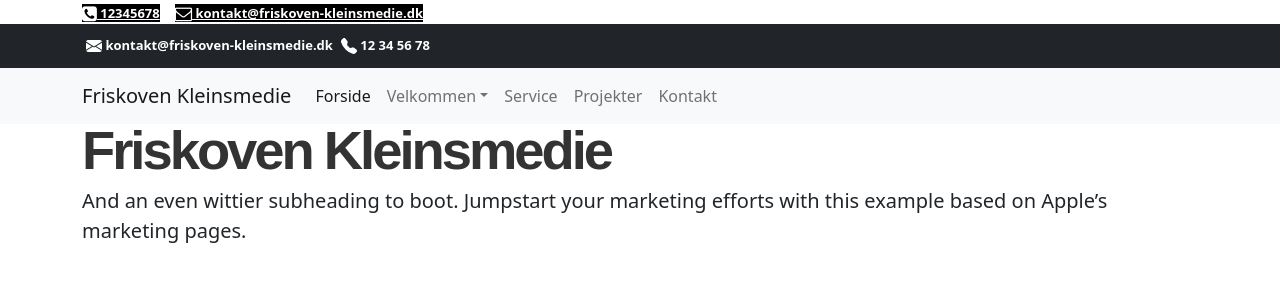
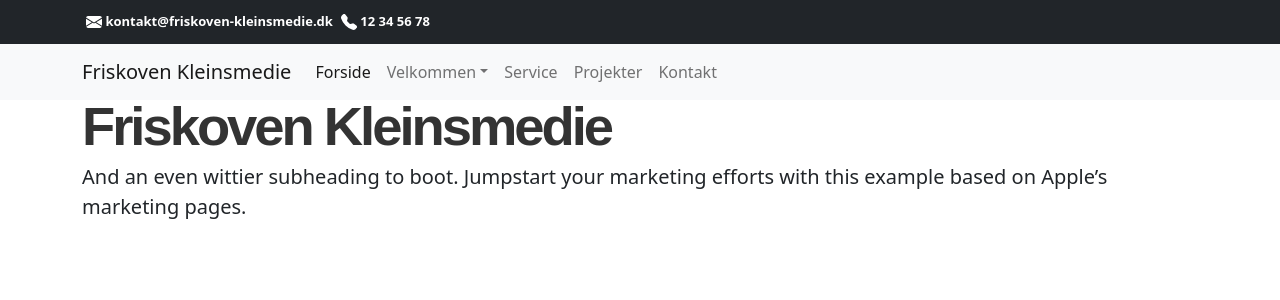
Before and after one commit to Slitch/bootstrapsite, a Jekyll site: the page built from index.html, in a window 1280 px wide. Shown: the top 300 px of the page. Built offline with Jekyll 4.4.1, drawn with Linux system fonts in a browser that asks for light colours.

Commit message:
font-awesome

```diff
--- a/_includes/nav.html
+++ b/_includes/nav.html
@@ -3,16 +3,6 @@
 {{ site.email }}
 {{ site.phone }}
 -->
-<div class="masthead clearfix">
-        <div class="container">
-            <nav>
-                <ul class="nav masthead-nav">
-                    <li><a href="tel:12345678"><i class="fa fa-phone-square fa-lg"></i>&nbsp;12345678</a></li>
-                    <li><a href="mailto:kontakt@friskoven-kleinsmedie.dk"><i class="fa fa-envelope-o fa-lg"></i>&nbsp;kontakt@friskoven-kleinsmedie.dk</a></li>
-                </ul>
-            </nav>
-        </div>
-    </div>
 <nav class="navbar navbar-expand navbar-dark bg-dark p-1">
     <div class="container">
         <ul class="navbar-nav me-auto">
--- a/css/main.css
+++ b/css/main.css
@@ -3,34 +3,3 @@
   font-size: 13px;
   font-weight: 600;
 }
-// START OF Top menu by Poul ===========================
-.masthead {
-  background-color: black;
-  font-family: Arial,sans-serif;
-  padding-top: 10px;
-  padding-bottom: 10px;
-}
-.masthead-nav > li {
-  display: inline-block !important;
-}
-.masthead-nav > li + li {
-  margin-left: 15px !important;
-}
-.masthead-nav > li > a {
-  text-transform: lowercase !important;
-  padding-right: 0px !important;
-  padding-left: 0px !important;
-  padding-top: 0px !important;
-  padding-bottom: 0px !important;
-  font-size: 13px !important;
-  font-weight: 600 !important;
-  color: #fff !important; /* IE8 proofing */
-
-  background-color: #000 !important;
-}
-@media (max-width: 768px) {
-  .masthead-nav {
-    text-align: center !important;
-  }
-}
-// END OF Top menu by Poul ===========================
```
